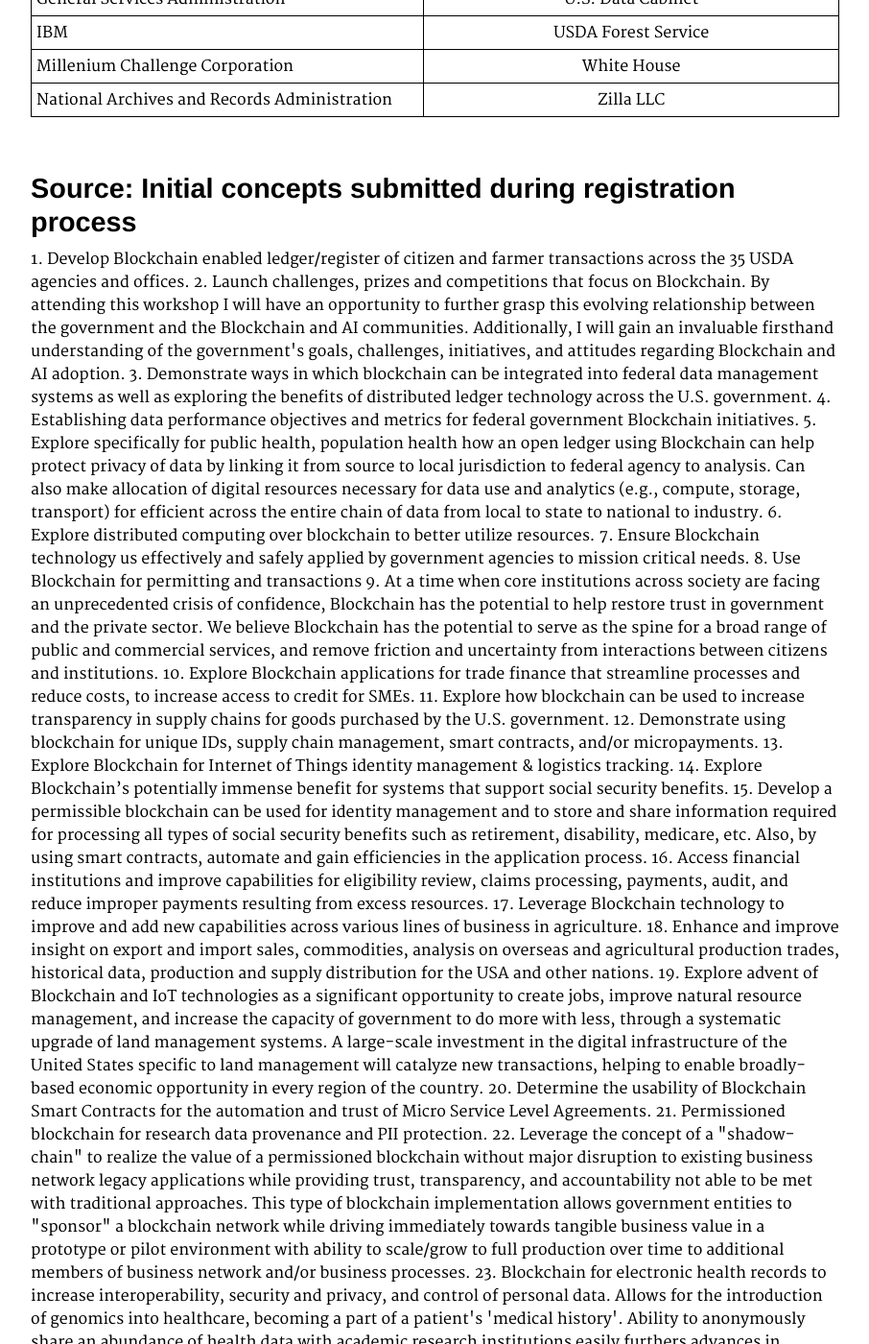
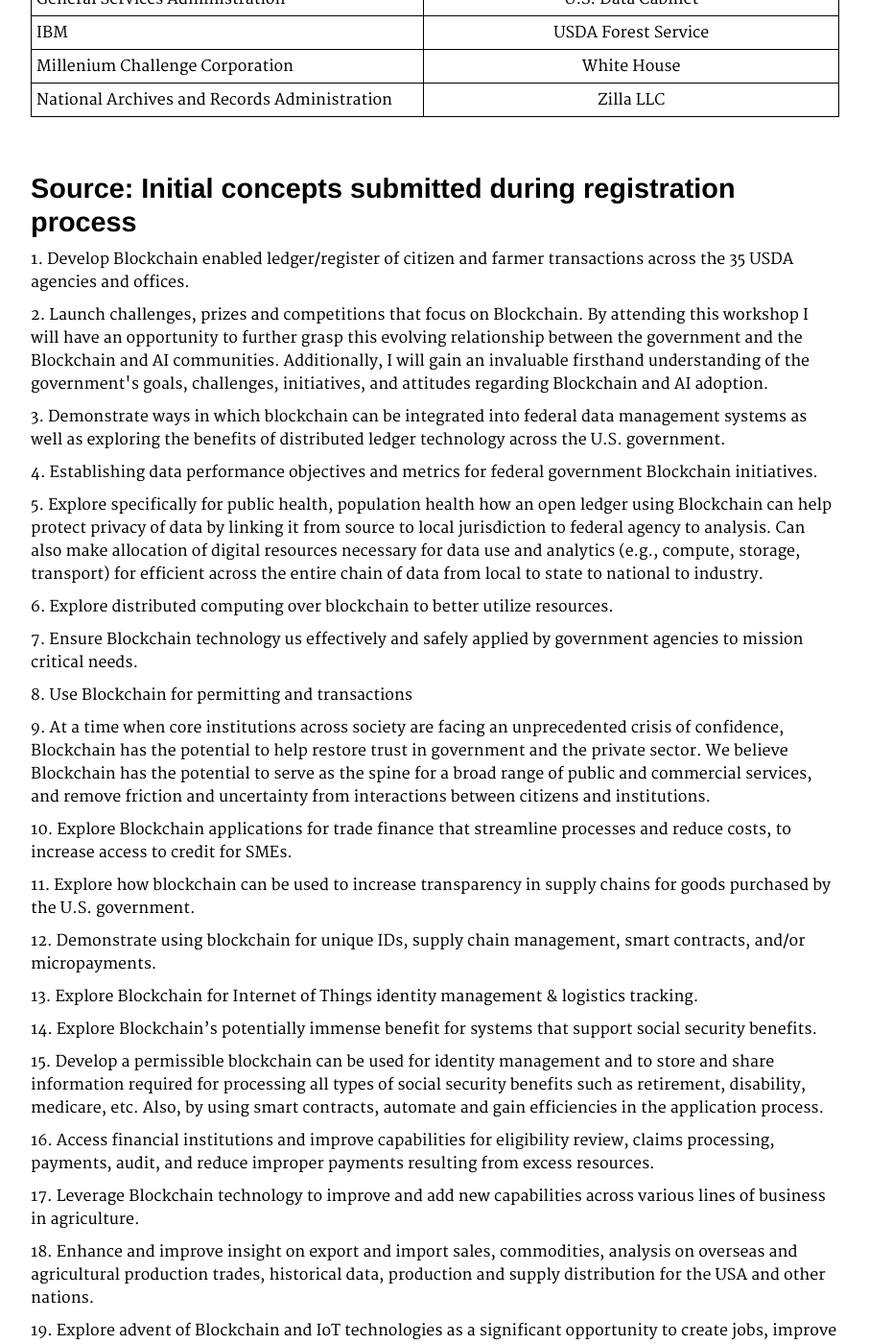
Before and after one commit to GSA/emerging-technology-atlas, a Jekyll site: the page built from pages/blockchain-workshop.md, in a window 1280 px wide and 1400 px high, scrolled down 1233 px. Shown: the whole window at 96% size, without its empty margins (350-1256 px from the left). Built offline with Jekyll 4.4.1, drawn with Linux system fonts in a browser that asks for light colours; some of the changed text lies outside the part shown.

Commit message:
Update blockchain-workshop.md

```diff
--- a/pages/blockchain-workshop.md
+++ b/pages/blockchain-workshop.md
@@ -43,33 +43,33 @@ description: ""
 
 ## Source: Initial concepts submitted during registration process
 
-<p> 1. Develop Blockchain enabled ledger/register of citizen and farmer transactions across the 35 USDA agencies and offices.
-2. Launch challenges, prizes and competitions that focus on Blockchain. By attending this workshop I will have an opportunity to further grasp this evolving relationship between the government and the Blockchain and AI communities. Additionally, I will gain an invaluable firsthand understanding of the government's goals, challenges, initiatives, and attitudes regarding Blockchain and AI adoption.
-3. Demonstrate ways in which blockchain can be integrated into federal data management systems as well as exploring the benefits of distributed ledger technology across the U.S. government.
-4. Establishing data performance objectives and metrics for federal government Blockchain initiatives.
-5. Explore specifically for public health, population health how an open ledger using Blockchain can help protect privacy of data by linking it from source to local jurisdiction to federal agency to analysis. Can also make allocation of digital resources necessary for data use and analytics (e.g.,  compute, storage, transport) for efficient across the entire chain of data from local to state to national to industry.
-6. Explore distributed computing over blockchain to better utilize resources.
-7. Ensure Blockchain technology us effectively and safely applied by government agencies to mission critical needs.
-8. Use Blockchain for permitting and transactions
-9. At a time when core institutions across society are facing an unprecedented crisis of confidence, Blockchain has the potential to help restore trust in government and the private sector. We believe Blockchain has the potential to serve as the spine for a broad range of public and commercial services, and remove friction and uncertainty from interactions between citizens and institutions.
-10. Explore Blockchain applications for trade finance that streamline processes and reduce costs, to increase access to credit for SMEs.
-11. Explore how blockchain can be used to increase transparency in supply chains for goods purchased by the U.S. government.
-12. Demonstrate using blockchain for unique IDs, supply chain management, smart contracts, and/or micropayments.
-13. Explore Blockchain for Internet of Things identity management & logistics tracking.
-14. Explore Blockchain’s potentially immense benefit for systems that support social security benefits.
-15. Develop a permissible blockchain can be used for identity management and to store and share information required for processing all types of social security benefits such as retirement, disability, medicare, etc. Also, by using smart contracts, automate and gain efficiencies in the application process.
-16. Access financial institutions and improve capabilities for eligibility review, claims processing,  payments, audit, and reduce improper payments resulting from excess resources.
-17. Leverage Blockchain technology to improve and add new capabilities across various lines of business in agriculture.
-18. Enhance and improve insight on export and import sales, commodities, analysis on overseas and agricultural production trades, historical data, production and supply distribution for the USA and other nations.
-19. Explore advent of Blockchain and IoT technologies as a significant opportunity to create jobs, improve natural resource management, and increase the capacity of government to do more with less, through a systematic upgrade of land management systems. A large-scale investment in the digital infrastructure of the United States specific to land management will catalyze new transactions, helping to enable broadly-based economic opportunity in every region of the country.
-20. Determine the usability of Blockchain Smart Contracts for the automation and trust of Micro Service Level Agreements.
-21. Permissioned blockchain for research data provenance and PII protection.
-22. Leverage the concept of a "shadow-chain" to realize the value of a permissioned blockchain without major disruption to existing business network legacy applications while providing trust, transparency, and accountability not able to be met with traditional approaches. This type of blockchain implementation allows government entities to "sponsor" a blockchain network while driving immediately towards tangible business value in a prototype or pilot environment with ability to scale/grow to full production over time to additional members of business network and/or business processes.
-23. Blockchain for electronic health records to increase interoperability, security and privacy, and control of personal data. Allows for the introduction of genomics into healthcare, becoming a part of a patient's 'medical history'. Ability to anonymously share an abundance of health data with academic research institutions easily furthers advances in healthcare and science.
-24. The creation and implementation of international Blockchain technology standards for vital records, e-voting, etc.; targets for pilots, etc.
-25. We are currently evaluating Blockchain for a number of public health use cases including: public health data surveillance, death certificate exchange, population health management, pathogen tracking and developing supporting business and technology proofs of concept. We see this as the start of a process that could ultimately lead to a global public health blockchain construct. This could further be extended to a public health blockchain marketplace that could drastically improve the process of budget allocation and funding for public health programs.
-26. Land title management.
-27. Utilizing blockchain technology to bring together job seeker profiles, resumes, training records, and eOPF data. The goal of this is to support data openness and security across Federal HR systems for human capital planning and targeted recruitment, while also building out open data and job search tools for job seekers, academic institutions, and private sector research partners.
-28. Global trade transparency.
-29. Public, internal and stakeholder engagement around the development of the policies, procedures and ground-rules of all this good stuff moving forward. You know how we do.
-30. Develop strategies and processes for applying blockchain to types of federal data that include PII (eg health and finance). Determine how blockchain can help address privacy and security issues, and how this data can be appropriately "opened" (e.g. shared selectively with researchers, other federal agencies, or other selected users rather than the public at large.)</p>
+<p>1. Develop Blockchain enabled ledger/register of citizen and farmer transactions across the 35 USDA agencies and offices.
+<p>2. Launch challenges, prizes and competitions that focus on Blockchain. By attending this workshop I will have an opportunity to further grasp this evolving relationship between the government and the Blockchain and AI communities. Additionally, I will gain an invaluable firsthand understanding of the government's goals, challenges, initiatives, and attitudes regarding Blockchain and AI adoption.
+<p>3. Demonstrate ways in which blockchain can be integrated into federal data management systems as well as exploring the benefits of distributed ledger technology across the U.S. government.
+<p>4. Establishing data performance objectives and metrics for federal government Blockchain initiatives.
+<p>5. Explore specifically for public health, population health how an open ledger using Blockchain can help protect privacy of data by linking it from source to local jurisdiction to federal agency to analysis. Can also make allocation of digital resources necessary for data use and analytics (e.g.,  compute, storage, transport) for efficient across the entire chain of data from local to state to national to industry.
+<p>6. Explore distributed computing over blockchain to better utilize resources.
+<p>7. Ensure Blockchain technology us effectively and safely applied by government agencies to mission critical needs.
+<p>8. Use Blockchain for permitting and transactions
+<p>9. At a time when core institutions across society are facing an unprecedented crisis of confidence, Blockchain has the potential to help restore trust in government and the private sector. We believe Blockchain has the potential to serve as the spine for a broad range of public and commercial services, and remove friction and uncertainty from interactions between citizens and institutions.
+<p>10. Explore Blockchain applications for trade finance that streamline processes and reduce costs, to increase access to credit for SMEs.
+<p>11. Explore how blockchain can be used to increase transparency in supply chains for goods purchased by the U.S. government.
+<p>12. Demonstrate using blockchain for unique IDs, supply chain management, smart contracts, and/or micropayments.
+<p>13. Explore Blockchain for Internet of Things identity management & logistics tracking.
+<p>14. Explore Blockchain’s potentially immense benefit for systems that support social security benefits.
+<p>15. Develop a permissible blockchain can be used for identity management and to store and share information required for processing all types of social security benefits such as retirement, disability, medicare, etc. Also, by using smart contracts, automate and gain efficiencies in the application process.
+<p>16. Access financial institutions and improve capabilities for eligibility review, claims processing,  payments, audit, and reduce improper payments resulting from excess resources.
+<p>17. Leverage Blockchain technology to improve and add new capabilities across various lines of business in agriculture.
+<p>18. Enhance and improve insight on export and import sales, commodities, analysis on overseas and agricultural production trades, historical data, production and supply distribution for the USA and other nations.
+<p>19. Explore advent of Blockchain and IoT technologies as a significant opportunity to create jobs, improve natural resource management, and increase the capacity of government to do more with less, through a systematic upgrade of land management systems. A large-scale investment in the digital infrastructure of the United States specific to land management will catalyze new transactions, helping to enable broadly-based economic opportunity in every region of the country.
+<p>20. Determine the usability of Blockchain Smart Contracts for the automation and trust of Micro Service Level Agreements.
+<p>21. Permissioned blockchain for research data provenance and PII protection.
+<p>22. Leverage the concept of a "shadow-chain" to realize the value of a permissioned blockchain without major disruption to existing business network legacy applications while providing trust, transparency, and accountability not able to be met with traditional approaches. This type of blockchain implementation allows government entities to "sponsor" a blockchain network while driving immediately towards tangible business value in a prototype or pilot environment with ability to scale/grow to full production over time to additional members of business network and/or business processes.
+<p>23. Blockchain for electronic health records to increase interoperability, security and privacy, and control of personal data. Allows for the introduction of genomics into healthcare, becoming a part of a patient's 'medical history'. Ability to anonymously share an abundance of health data with academic research institutions easily furthers advances in healthcare and science.
+<p>24. The creation and implementation of international Blockchain technology standards for vital records, e-voting, etc.; targets for pilots, etc.
+<p>25. We are currently evaluating Blockchain for a number of public health use cases including: public health data surveillance, death certificate exchange, population health management, pathogen tracking and developing supporting business and technology proofs of concept. We see this as the start of a process that could ultimately lead to a global public health blockchain construct. This could further be extended to a public health blockchain marketplace that could drastically improve the process of budget allocation and funding for public health programs.
+<p>26. Land title management.
+<p>27. Utilizing blockchain technology to bring together job seeker profiles, resumes, training records, and eOPF data. The goal of this is to support data openness and security across Federal HR systems for human capital planning and targeted recruitment, while also building out open data and job search tools for job seekers, academic institutions, and private sector research partners.
+<p>28. Global trade transparency.
+<p>29. Public, internal and stakeholder engagement around the development of the policies, procedures and ground-rules of all this good stuff moving forward. You know how we do.
+<p>30. Develop strategies and processes for applying blockchain to types of federal data that include PII (eg health and finance). Determine how blockchain can help address privacy and security issues, and how this data can be appropriately "opened" (e.g. shared selectively with researchers, other federal agencies, or other selected users rather than the public at large.)</p>
```
